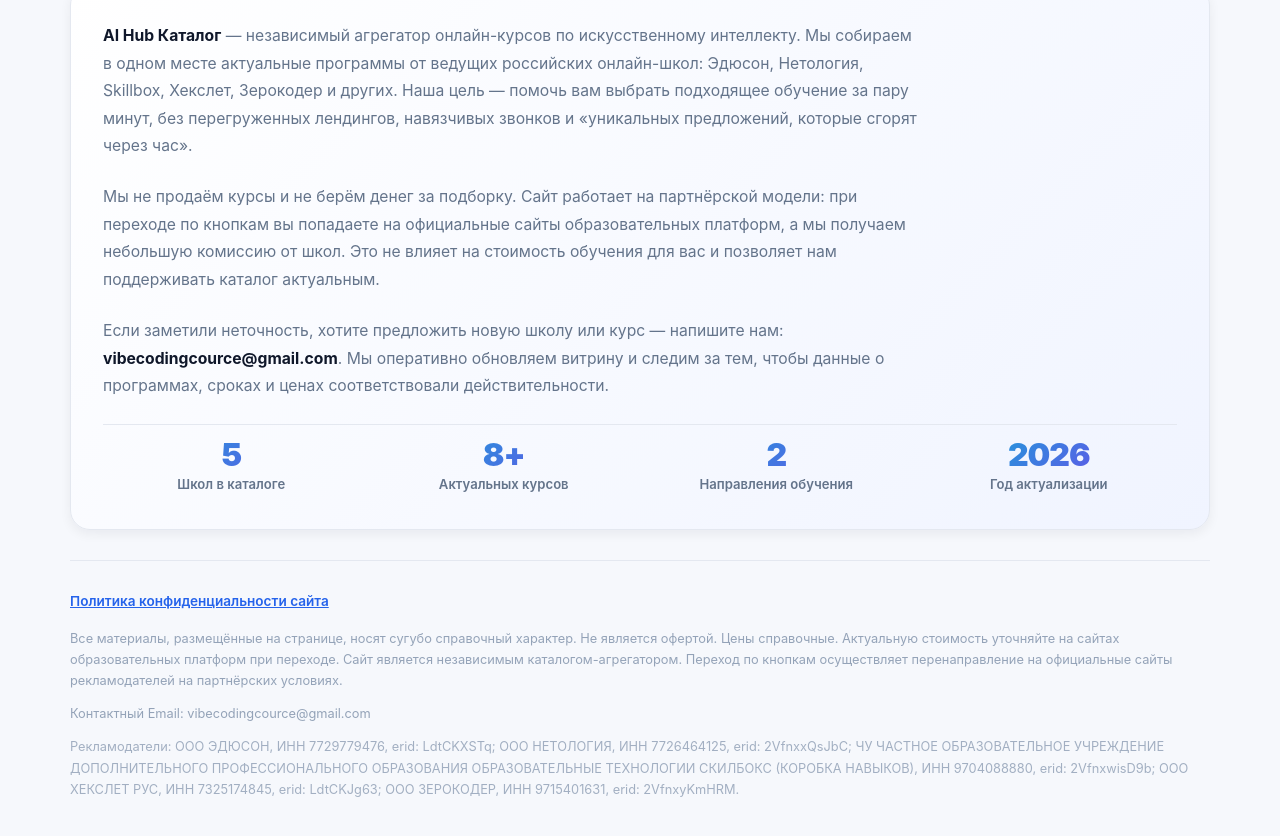
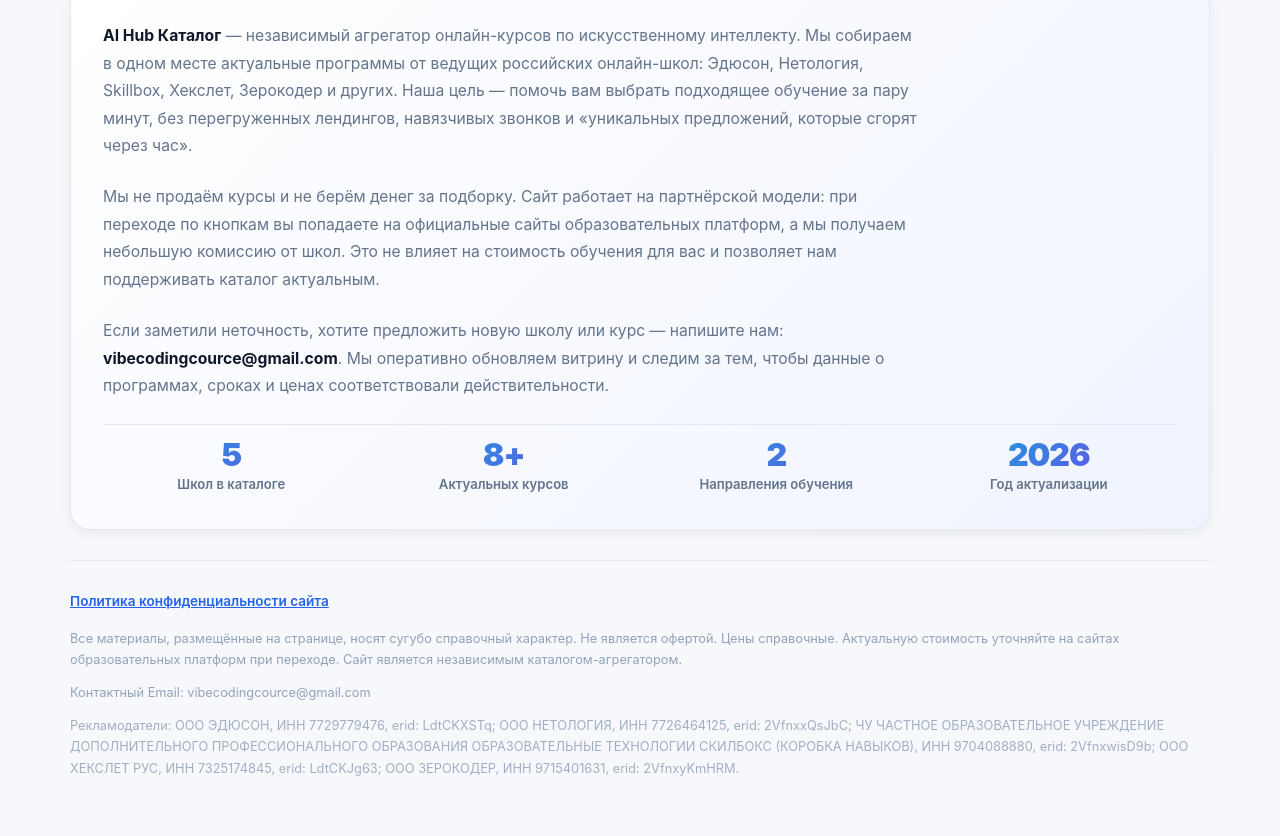
Before and after one commit to ai-topHub/ai-tophub.github.io, a plain HTML site: page index.html in a window 1280 px wide. Shown: the part 4829-5665 px from the top of the page. Drawn offline with Linux system fonts and the light colour scheme.

Commit message:
Update index.html

```diff
--- a/index.html
+++ b/index.html
@@ -583,7 +583,7 @@
         <div class="footer-links">
             <button type="button" onclick="openModal()">Политика конфиденциальности сайта</button>
         </div>
-        <p>Все материалы, размещённые на странице, носят сугубо справочный характер. Не является офертой. Цены справочные. Актуальную стоимость уточняйте на сайтах образовательных платформ при переходе. Сайт является независимым каталогом-агрегатором. Переход по кнопкам осуществляет перенаправление на официальные сайты рекламодателей на партнёрских условиях.</p>
+        <p>Все материалы, размещённые на странице, носят сугубо справочный характер. Не является офертой. Цены справочные. Актуальную стоимость уточняйте на сайтах образовательных платформ при переходе. Сайт является независимым каталогом-агрегатором.</p>
 
         <p>Контактный Email: vibecodingcource@gmail.com</p>
 
```
